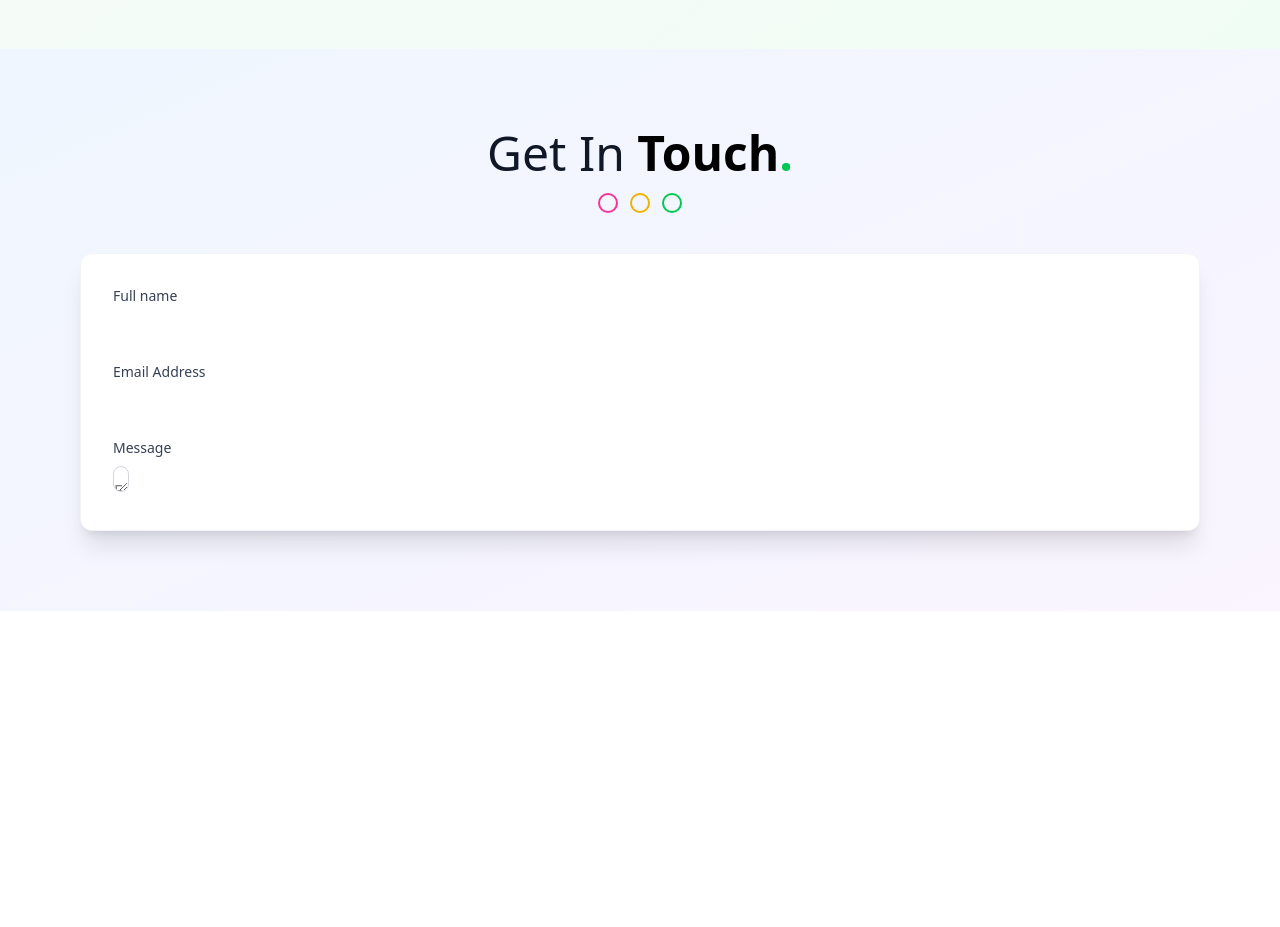
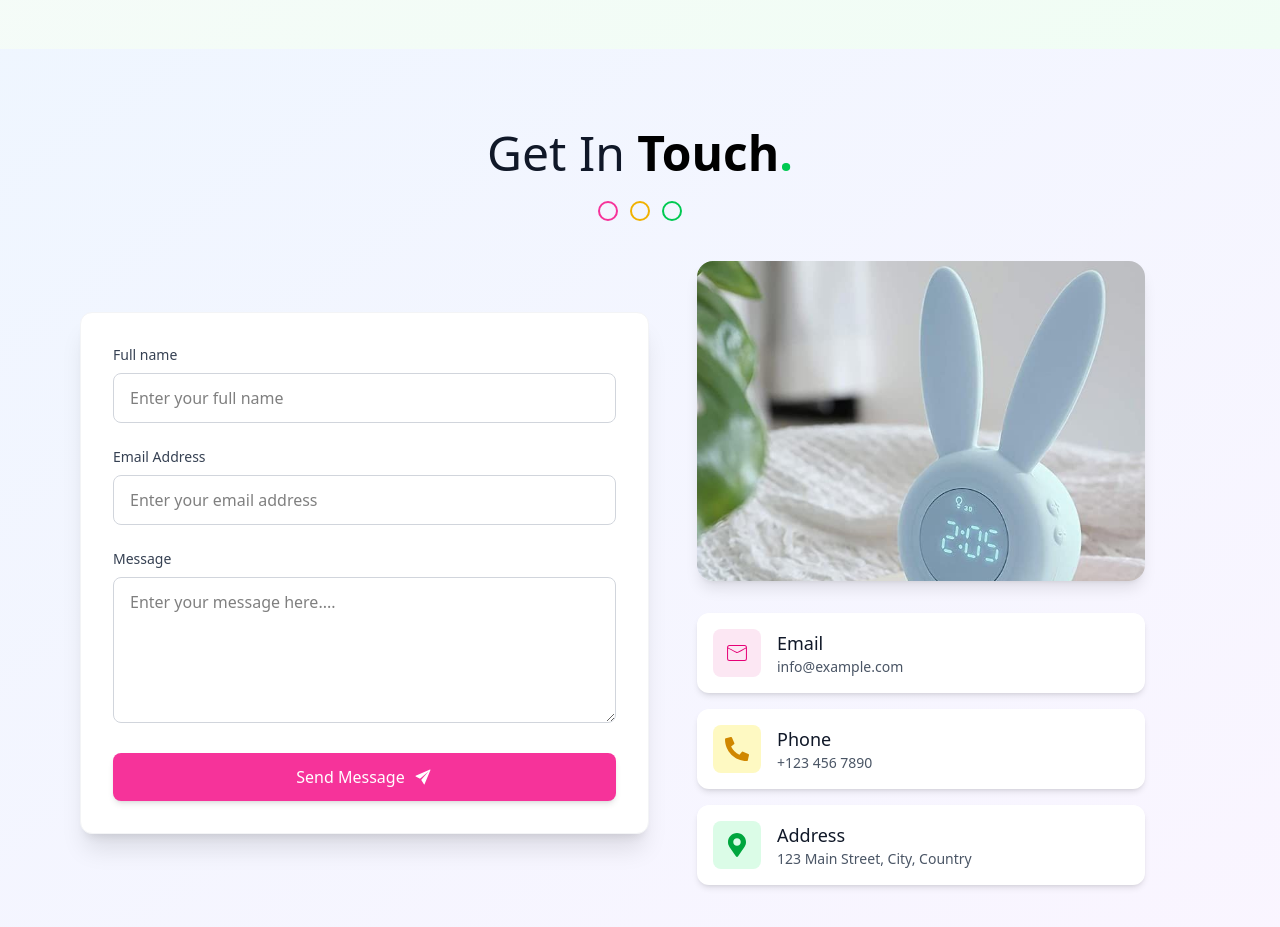
Before and after one commit to tanjilaWD/Pro_Service, a React (Vite) app: page / in a window 1280 px wide. Shown: the part 3280-4207 px from the top of the page. Before the commit the page ends 3891 px from the top, so only its background shows below. Built offline with nearby package versions, Linux system fonts and the light colour scheme.

Commit message:
contact complate

```diff
--- a/src/Components/Contact.jsx
+++ b/src/Components/Contact.jsx
@@ -1,117 +1,180 @@
 import { CiMail } from "react-icons/ci";
-import { FaPhoneAlt } from "react-icons/fa";
-import { FaMapMarkerAlt } from "react-icons/fa";
+import { FaPhoneAlt, FaMapMarkerAlt } from "react-icons/fa";
+import { IoIosSend } from "react-icons/io";
 
 const Contact = () => {
   const contactInfo = [
     {
       id: 1,
-        icon: <CiMail /> ,
-        iconBg: 'bg-pink-100',
-        iconColor: 'text-pink-600',
-        title: 'Email',
-        contact: 'info@example.com',
-        aosDelay: '200'
+      icon: CiMail,
+      iconBg: "bg-pink-100",
+      iconColor: "text-pink-600",
+      title: "Email",
+      contact: "info@example.com",
+      aosDelay: "200",
     },
     {
       id: 2,
-        icon: <FaPhoneAlt /> ,
-        iconBg: 'bg-yellow-100',
-        iconColor: 'text-yellow-600',
-        title: 'Phone',
-        contact: '+123 456 7890',
-        aosDelay: '250'
+      icon: FaPhoneAlt,
+      iconBg: "bg-yellow-100",
+      iconColor: "text-yellow-600",
+      title: "Phone",
+      contact: "+123 456 7890",
+      aosDelay: "250",
     },
     {
       id: 3,
-        icon: <FaMapMarkerAlt /> ,
-        iconBg: 'bg-green-100',
-        iconColor: 'text-green-600',
-        title: 'Address',
-        contact: '123 Main Street, City, Country',
-        aosDelay: '300'
-    }
+      icon: FaMapMarkerAlt,
+      iconBg: "bg-green-100",
+      iconColor: "text-green-600",
+      title: "Address",
+      contact: "123 Main Street, City, Country",
+      aosDelay: "300",
+    },
   ];
 
-const formfeilds = [
+  const formfields = [
     {
-        id: 'name',
-        type: 'text',
-        label: 'Full name',
-        placeholder: 'Enter your full name',
-        delay: '150'
+      id: "name",
+      type: "text",
+      label: "Full name",
+      placeholder: "Enter your full name",
+      delay: "150",
     },
     {
-        id: 'email',
-        type: 'email',
-        label: 'Email Address',
-        placeholder: 'Enter your email address',
-        delay: '200'
+      id: "email",
+      type: "email",
+      label: "Email Address",
+      placeholder: "Enter your email address",
+      delay: "200",
     },
     {
-        id: 'message',
-        type: 'textarea',
-        label: 'Message',
-        placeholder: 'Enter your message here....',
+      id: "message",
+      type: "textarea",
+      label: "Message",
+      placeholder: "Enter your message here....",
       rows: 5,
-        delay: '250'
-    }
-]
+      delay: "250",
+    },
+  ];
+
   return (
-        <section id="contact" className="relative overflow-hidden bg-gradient-to-br from-blue-50 to-purple-50 py-12 px-4 sm:py-16 md:py-20 md:px-12 lg:px-20">
+    <section
+      id="contact"
+      className="relative overflow-hidden bg-gradient-to-br from-blue-50 to-purple-50 py-12 px-4 sm:py-16 md:py-20 md:px-12 lg:px-20"
+    >
       <div className="max-w-7xl mx-auto">
-        <div className="flex flex-col items-center justify-center text-center mb-10"
-         data-aos = 'fade-down'>
+        {/* Header */}
+        <div
+          className="flex flex-col items-center justify-center text-center mb-10"
+          data-aos="fade-down"
+        >
           <div className="max-w-2xl space-y-6">
-        <div>
-        <h2 className="text-3xl sm:text-4xl md:text-5xl text-gray-900">Get In {" "}
+            <h2 className="text-3xl sm:text-4xl md:text-5xl text-gray-900">
+              Get In{" "}
               <span className="font-bold text-black">
-            Touch
-            <span className="text-green-500">.</span>
+                Touch<span className="text-green-500">.</span>
               </span>
             </h2>
-         <div className="flex gap-3 mt-4 justify-center ">
+            <div className="flex gap-3 mt-4 justify-center">
               <span className="w-5 h-5 rounded-full border-2 border-pink-500"></span>
               <span className="w-5 h-5 rounded-full border-2 border-yellow-500"></span>
               <span className="w-5 h-5 rounded-full border-2 border-green-500"></span>
             </div>
           </div>
         </div>
-     </div>
+
+        {/* Form and Info */}
         <div className="flex flex-col lg:flex-row gap-8 md:gap-12 items-center">
+          {/* Form */}
           <div className="flex-1 bg-white rounded-2xl md:rounded-xl shadow-lg md:shadow-xl p-6 sm:p-8 border border-gray-100">
             <form className="space-y-6">
-              {formfeilds.map((field)=>(
-                <div key={field.id}
-                data-aos = 'fade--up'
-                data-aos-delay={field.delay}>
-                    <label htmlFor={field.id}
-                    className="block text-sm font-medium text-gray-700 mb-2">
+              {formfields.map((field) => (
+                <div
+                  key={field.id}
+                  data-aos="fade-up"
+                  data-aos-delay={field.delay}
+                >
+                  <label
+                    htmlFor={field.id}
+                    className="block text-sm font-medium text-gray-700 mb-2"
+                  >
                     {field.label}
                   </label>
-                    {
-                    field.type === 'textarea' ? (
+                  {field.type === "textarea" ? (
                     <textarea
-                    id = {field.id}
-                    name = {field.id}
-                    rows = {field.rows}
-                    className="size-4 py-3 border border-gray-300 rounded-lg focus:ring-2 focus:ring-pink-500 focus:border-transparent transition-all" placeholder={field.placeholder}>
-
-                            </textarea>
-                        ):(
-                          <input type="text"/>
-                        )
-                    }
-
+                      id={field.id}
+                      name={field.id}
+                      rows={field.rows}
+                      className="w-full px-4 py-3 border border-gray-300 rounded-lg focus:ring-2 focus:ring-pink-500 focus:border-transparent transition-all"
+                      placeholder={field.placeholder}
+                    ></textarea>
+                  ) : (
+                    <input
+                      type={field.type}
+                      id={field.id}
+                      name={field.id}
+                      className="w-full px-4 py-3 border border-gray-300 rounded-lg focus:ring-2 focus:ring-pink-500 focus:border-transparent transition-all"
+                      placeholder={field.placeholder}
+                    />
+                  )}
                 </div>
               ))}
+              <div data-aos="fade-up" data-aos-delay="300">
+                <button
+                  type="button"
+                  className="w-full bg-pink-500 text-white py-3 px-6 rounded-lg font-medium hover:bg-pink-600 transition-all shadow-md hover:shadow-lg flex items-center justify-center gap-2"
+                >
+                  Send Message
+                  <IoIosSend className="size-5" />
+                </button>
+              </div>
             </form>
+          </div>
 
+          {/* Contact Info */}
+          <div className="flex-1 flex flex-col items-center lg:items-start">
+            <div
+              className="w-full max-w-md h-64 sm:h-72 md:h-80 overflow-hidden shadow-lg rounded-xl md:rounded-2xl mb-8"
+              data-aos="zoom-in"
+              data-aos-delay="150"
+            >
+              <img
+                src="/image/contact.png"
+                alt="Contact"
+                className="object-cover w-full transform hover:scale-105 transition-transform duration-700"
+              />
+            </div>
+
+            {/* Contact Cards */}
+            <div className="space-y-4 w-full max-w-md">
+              {contactInfo.map((item) => {
+                const IconComp = item.icon;
+                return (
+                  <div
+                    key={item.id}
+                    className="flex items-center gap-4 bg-white rounded-xl shadow-md p-4"
+                    data-aos="fade-left"
+                    data-aos-delay={item.aosDelay}
+                  >
+                    <div
+                      className={`size-12 ${item.iconBg} rounded-lg flex items-center justify-center`}
+                    >
+                      <IconComp className={`size-6 ${item.iconColor}`} />
+                    </div>
+                    <div>
+                      <h4 className="text-lg font-medium text-gray-900">
+                        {item.title}
+                      </h4>
+                      <p className="text-gray-600 text-sm">{item.contact}</p>
                     </div>
                   </div>
-
+                );
+              })}
             </div>
-
+          </div>
+        </div>
+      </div>
     </section>
   );
 };
```
Lines whose indentation alone changed are shown as unchanged.
